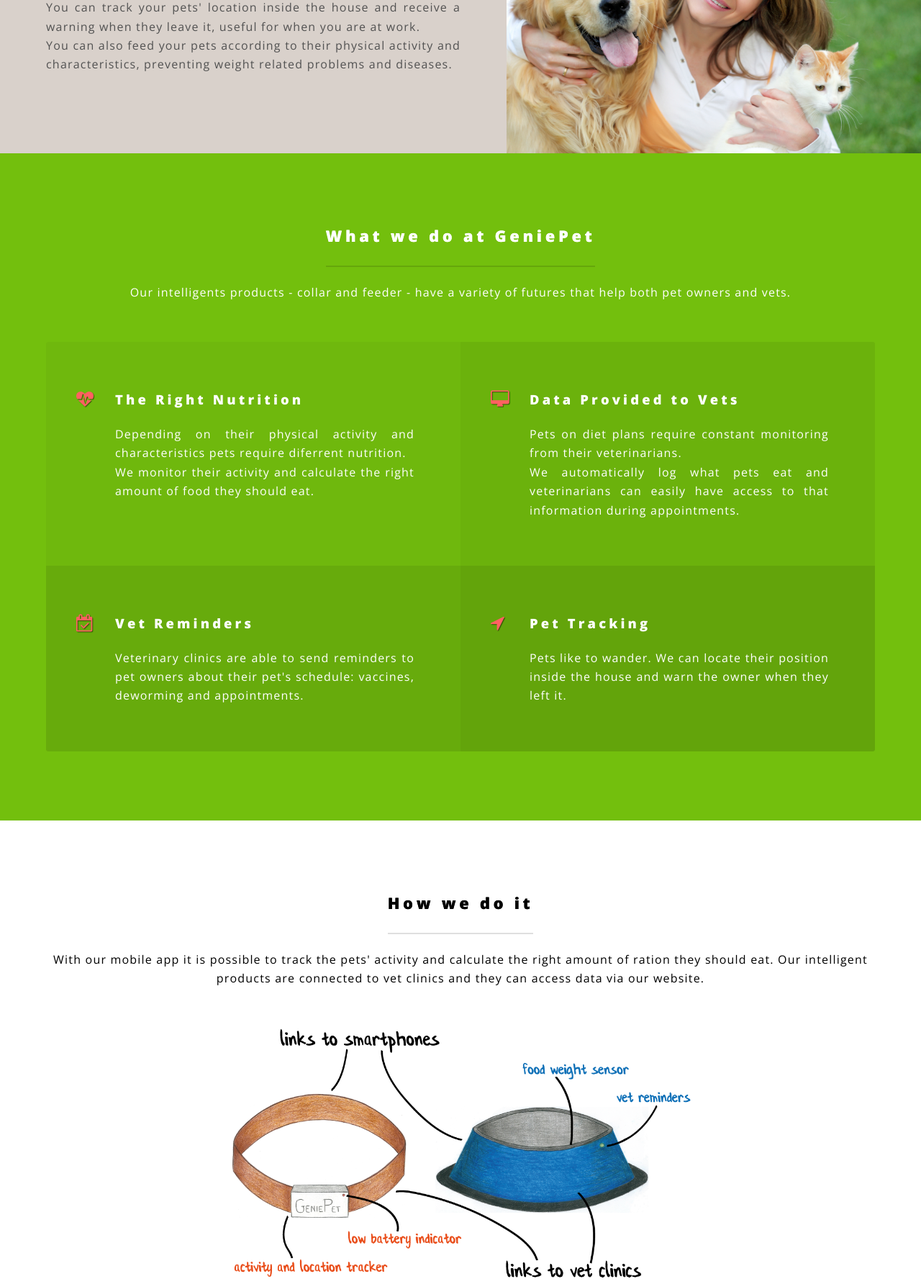
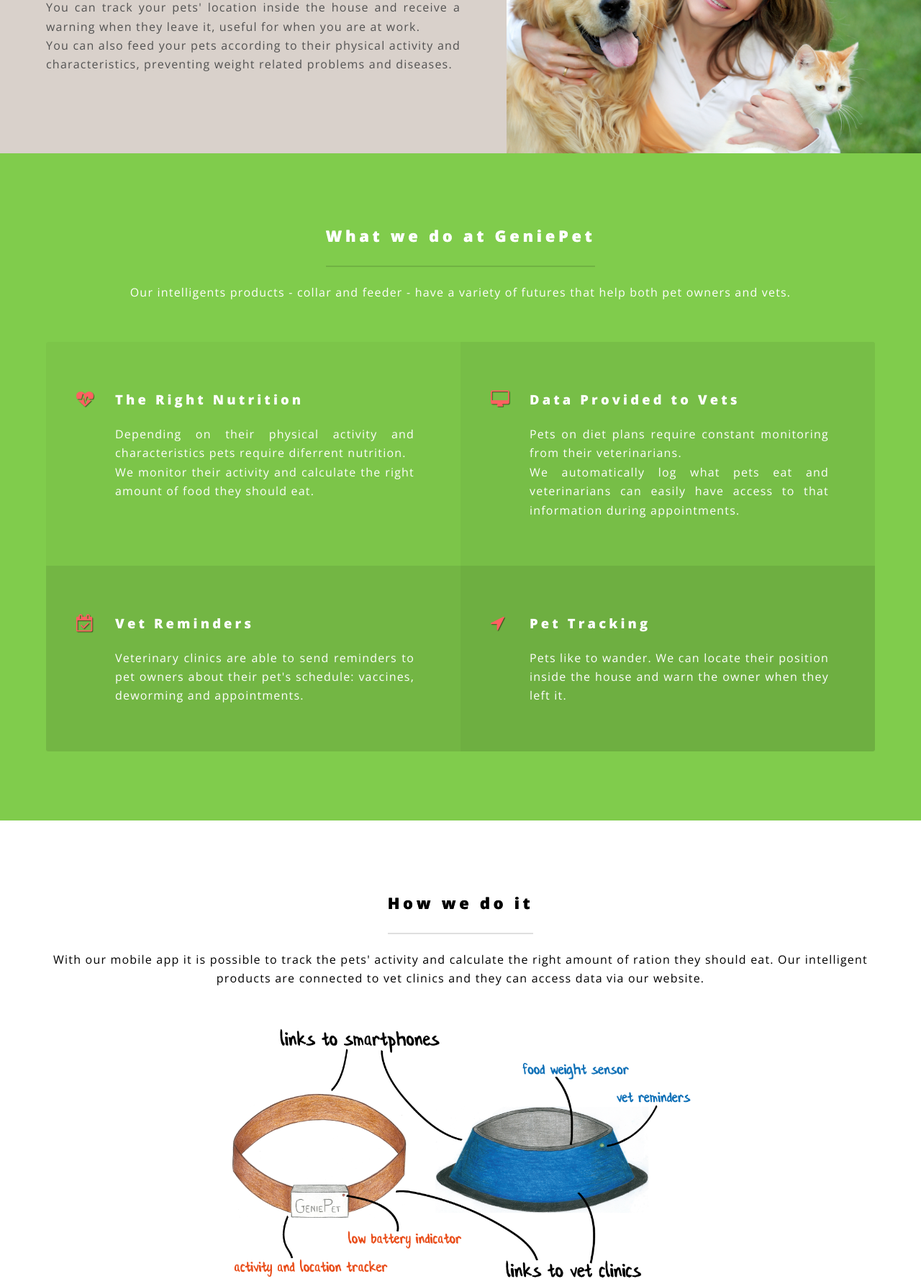
Before and after one commit to tostasmistas/LLP, a PHP site: page /index.html in a window 1280 px wide. Shown: the part 1849-3633 px from the top of the page at 72% size. Run offline with PHP 8.4, Linux system fonts and the light colour scheme.

Commit message:
fixed an issue with the background color in wrapper style 3

```diff
--- a/assets/css/main.css
+++ b/assets/css/main.css
@@ -2804,7 +2804,7 @@
 		}
 
 		.wrapper.style3 {
-			background-color: #73BF0D;
+			background-color: #80cc4c;
 		}
 
 			.wrapper.style3 strong, .wrapper.style3 b {
```
